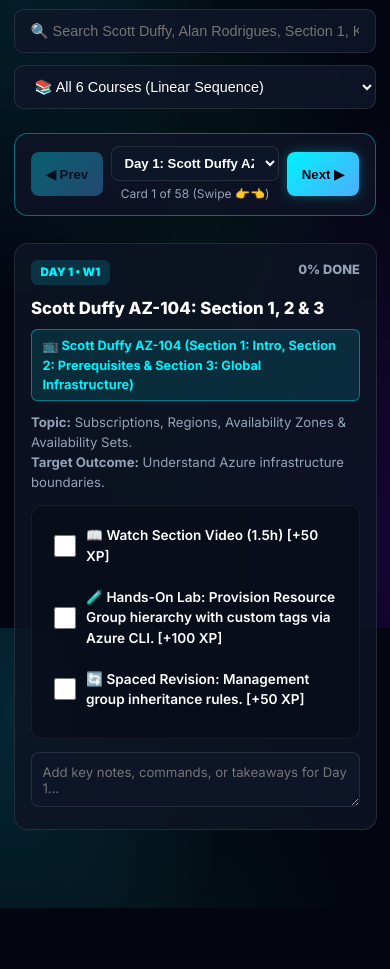
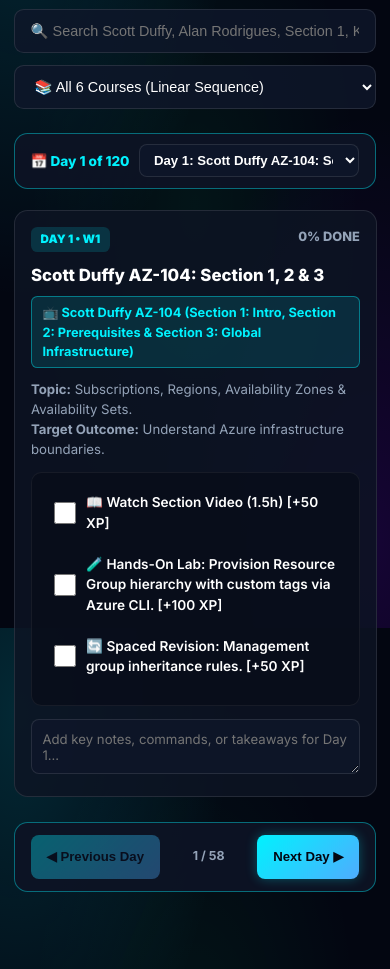
Before and after one commit to ujjwal2406/cloud-security-command-center, a website built with Vite: page index.html in a window 390 px wide. Shown: the part 1060-2029 px from the top of the page. Before the commit the page ends 1968 px from the top, so only its background shows below. Built offline with nearby package versions, Linux system fonts and the light colour scheme; files whose address does not match are found by name.

Commit message:
Move prev/next buttons to bottom of mobile card and eliminate vertical scroll animation triggers

```diff
--- a/src/css/style.css
+++ b/src/css/style.css
@@ -1,5 +1,5 @@
 /* ==========================================================================
-   CLOUD SECURITY COMMAND CENTER — LUXURY OBSIDIAN & ANIMATED MOBILE SWIPER
+   CLOUD SECURITY COMMAND CENTER — LUXURY OBSIDIAN & BOTTOM NAV MOBILE THEME
    ========================================================================== */
 
 :root {
@@ -524,7 +524,7 @@
   display: flex;
   flex-direction: column;
   justify-content: space-between;
-  transition: transform 0.2s ease, border-color 0.2s ease;
+  transition: border-color 0.2s ease;
 }
 
 .day-card.completed {
@@ -722,9 +722,20 @@
 }
 
 /* ==========================================================================
-   MOBILE CAROUSEL SWIPER STYLES & ANIMATIONS
+   MOBILE CAROUSEL TOP & BOTTOM NAVIGATION BARS
    ========================================================================== */
-.mobile-carousel-header {
+.mobile-carousel-top-bar {
+  display: flex;
+  align-items: center;
+  justify-content: space-between;
+  background: rgba(13, 20, 36, 0.95);
+  border: 1px solid var(--border-glow-azure);
+  border-radius: 0.85rem;
+  padding: 0.65rem 1rem;
+  gap: 0.5rem;
+}
+
+.mobile-carousel-bottom-bar {
   display: flex;
   align-items: center;
   justify-content: space-between;
@@ -732,6 +743,7 @@
   border: 1px solid var(--border-glow-azure);
   border-radius: 0.85rem;
   padding: 0.75rem 1rem;
+  margin-top: 1rem;
   gap: 0.5rem;
 }
 
@@ -740,7 +752,7 @@
   color: #030611;
   border: none;
   border-radius: 0.5rem;
-  padding: 0.55rem 0.95rem;
+  padding: 0.6rem 1rem;
   font-weight: 800;
   font-size: 0.825rem;
   cursor: pointer;
@@ -757,17 +769,12 @@
   box-shadow: none;
 }
 
-.mobile-day-indicator {
-  flex: 1;
-  text-align: center;
-}
-
 .mobile-day-select {
   background: var(--bg-glass-input);
   border: 1px solid var(--border-glass);
   color: #fff;
   border-radius: 0.5rem;
-  padding: 0.5rem;
+  padding: 0.45rem 0.6rem;
   font-size: 0.825rem;
   font-weight: 700;
   width: 100%;
@@ -781,10 +788,10 @@
   will-change: transform, opacity;
 }
 
-/* GPU Accelerated Card Swipe Animations */
+/* GPU Accelerated Horizontal Card Swipe Animations */
 @keyframes slideInRight {
   from {
-    transform: translateX(50px) scale(0.95);
+    transform: translateX(45px) scale(0.96);
     opacity: 0.1;
   }
   to {
@@ -795,22 +802,11 @@
 
 @keyframes slideInLeft {
   from {
-    transform: translateX(-50px) scale(0.95);
+    transform: translateX(-45px) scale(0.96);
     opacity: 0.1;
   }
   to {
     transform: translateX(0) scale(1);
-    opacity: 1;
-  }
-}
-
-@keyframes slideFadeIn {
-  from {
-    transform: translateY(12px) scale(0.97);
-    opacity: 0.2;
-  }
-  to {
-    transform: translateY(0) scale(1);
     opacity: 1;
   }
 }
@@ -823,10 +819,6 @@
   animation: slideInLeft 0.28s cubic-bezier(0.25, 1, 0.5, 1) forwards;
 }
 
-.slide-fade-in {
-  animation: slideFadeIn 0.25s ease-out forwards;
-}
-
 /* ==========================================================================
    VIEWPORT SWITCHING MEDIA QUERIES (iPhone 14 Pro Max & all screens <= 900px)
    ========================================================================== */
@@ -834,7 +826,7 @@
   .mobile-carousel-view {
     display: flex !important;
     flex-direction: column;
-    gap: 0.85rem;
+    gap: 0.5rem;
   }
   .desktop-grid-view {
     display: none !important;
--- a/src/js/app.js
+++ b/src/js/app.js
@@ -12,7 +12,7 @@
     this.currentMobileDayIndex = 0;
     this.touchStartX = 0;
     this.touchEndX = 0;
-    this.slideDirection = 'none'; // 'left' | 'right' | 'none'
+    this.slideDirection = 'none'; // Only set on active horizontal swipe or prev/next button click
 
     this.initElements();
     this.bindEvents();
@@ -63,6 +63,7 @@
       this.courseFilterSelect.addEventListener('change', (e) => {
         this.selectedCourse = e.target.value;
         this.currentMobileDayIndex = 0;
+        this.slideDirection = 'none';
         this.renderTimetable();
       });
     }
@@ -71,6 +72,7 @@
       this.searchInput.addEventListener('input', (e) => {
         this.searchQuery = e.target.value.toLowerCase().trim();
         this.currentMobileDayIndex = 0;
+        this.slideDirection = 'none';
         this.renderCurrentTab();
       });
     }
@@ -202,6 +204,7 @@
       activePanel.classList.add('active');
     }
 
+    this.slideDirection = 'none';
     this.renderCurrentTab();
   }
 
@@ -283,23 +286,23 @@
     const activeDay = filteredDays[this.currentMobileDayIndex];
     const totalCount = filteredDays.length;
 
-    // Apply animation class based on slide direction
-    let animClass = 'slide-fade-in';
+    // Apply animation ONLY on horizontal swipe or prev/next button click
+    let animClass = '';
     if (this.slideDirection === 'next') animClass = 'slide-in-right';
     if (this.slideDirection === 'prev') animClass = 'slide-in-left';
 
-    // Reset slide direction
+    // Reset slide direction immediately so vertical scrolling / task checking doesn't animate
     this.slideDirection = 'none';
 
-    // 1. Mobile Swiper HTML
+    // 1. Mobile Swiper HTML (With Bottom Prev/Next Controls)
     const mobileHTML = `
       <div class="mobile-carousel-view">
-        <div class="mobile-carousel-header">
-          <button class="btn-carousel-nav" id="btnPrevDay" ${this.currentMobileDayIndex === 0 ? 'disabled' : ''}>
-            ◀ Prev
-          </button>
 
-          <div class="mobile-day-indicator">
+        <!-- Top Day Selector Header -->
+        <div class="mobile-carousel-top-bar">
+          <div style="font-size: 0.85rem; font-weight: 800; color: var(--color-azure);">
+            📅 Day ${activeDay.day} of 120
+          </div>
           <select id="mobileDaySelector" class="mobile-day-select">
             ${filteredDays.map((d, index) => `
               <option value="${index}" ${index === this.currentMobileDayIndex ? 'selected' : ''}>
@@ -307,19 +310,28 @@
               </option>
             `).join('')}
           </select>
-            <div style="font-size: 0.75rem; color: var(--text-secondary); text-align: center; margin-top: 0.25rem;">
-              Card ${this.currentMobileDayIndex + 1} of ${totalCount} (Swipe 👉👈)
         </div>
+
+        <!-- Middle Active Day Card -->
+        <div class="mobile-swipe-card-wrapper ${animClass}" id="mobileSwipeWrapper">
+          ${this.createDayCardHTML(activeDay)}
+        </div>
+
+        <!-- Bottom Navigation Bar (Prev / Next Buttons at Bottom) -->
+        <div class="mobile-carousel-bottom-bar">
+          <button class="btn-carousel-nav" id="btnPrevDay" ${this.currentMobileDayIndex === 0 ? 'disabled' : ''}>
+            ◀ Previous Day
+          </button>
+
+          <div style="font-size: 0.775rem; color: var(--text-secondary); font-weight: 700;">
+            ${this.currentMobileDayIndex + 1} / ${totalCount}
           </div>
 
           <button class="btn-carousel-nav" id="btnNextDay" ${this.currentMobileDayIndex === totalCount - 1 ? 'disabled' : ''}>
-            Next ▶
+            Next Day ▶
           </button>
         </div>
 
-        <div class="mobile-swipe-card-wrapper ${animClass}" id="mobileSwipeWrapper">
-          ${this.createDayCardHTML(activeDay)}
-        </div>
       </div>
     `;
 
@@ -397,31 +409,41 @@
       });
     }
 
-    // Touch Swipe Gestures
+    // Touch Swipe Gestures (Filters horizontal swipe vs vertical scroll)
     if (wrapper) {
+      let touchStartY = 0;
+
       wrapper.addEventListener('touchstart', (e) => {
         this.touchStartX = e.changedTouches[0].screenX;
+        touchStartY = e.changedTouches[0].screenY;
       }, { passive: true });
 
       wrapper.addEventListener('touchend', (e) => {
         this.touchEndX = e.changedTouches[0].screenX;
+        const touchEndY = e.changedTouches[0].screenY;
+
+        const deltaX = Math.abs(this.touchEndX - this.touchStartX);
+        const deltaY = Math.abs(touchEndY - touchStartY);
+
+        // Only trigger horizontal swipe animation if horizontal movement > vertical movement
+        if (deltaX > deltaY && deltaX > 40) {
           this.handleSwipeGesture(filteredDays);
+        }
       }, { passive: true });
     }
   }
 
   handleSwipeGesture(filteredDays) {
-    const swipeThreshold = 40; // min 40px swipe distance
     const distance = this.touchEndX - this.touchStartX;
 
-    if (distance < -swipeThreshold) {
+    if (distance < -40) {
       // Swiped Left -> Next Day
       if (this.currentMobileDayIndex < filteredDays.length - 1) {
         this.slideDirection = 'next';
         this.currentMobileDayIndex++;
         this.renderTimetable();
       }
-    } else if (distance > swipeThreshold) {
+    } else if (distance > 40) {
       // Swiped Right -> Prev Day
       if (this.currentMobileDayIndex > 0) {
         this.slideDirection = 'prev';
@@ -511,6 +533,8 @@
           this.showToast(`Task Unchecked. -${xpRemoved} XP`, "⚠️");
         }
 
+        // Keep slideDirection as 'none' so no animation triggers on task toggle
+        this.slideDirection = 'none';
         this.renderCurrentTab();
       });
     });
```
Lines whose indentation alone changed are shown as unchanged.
